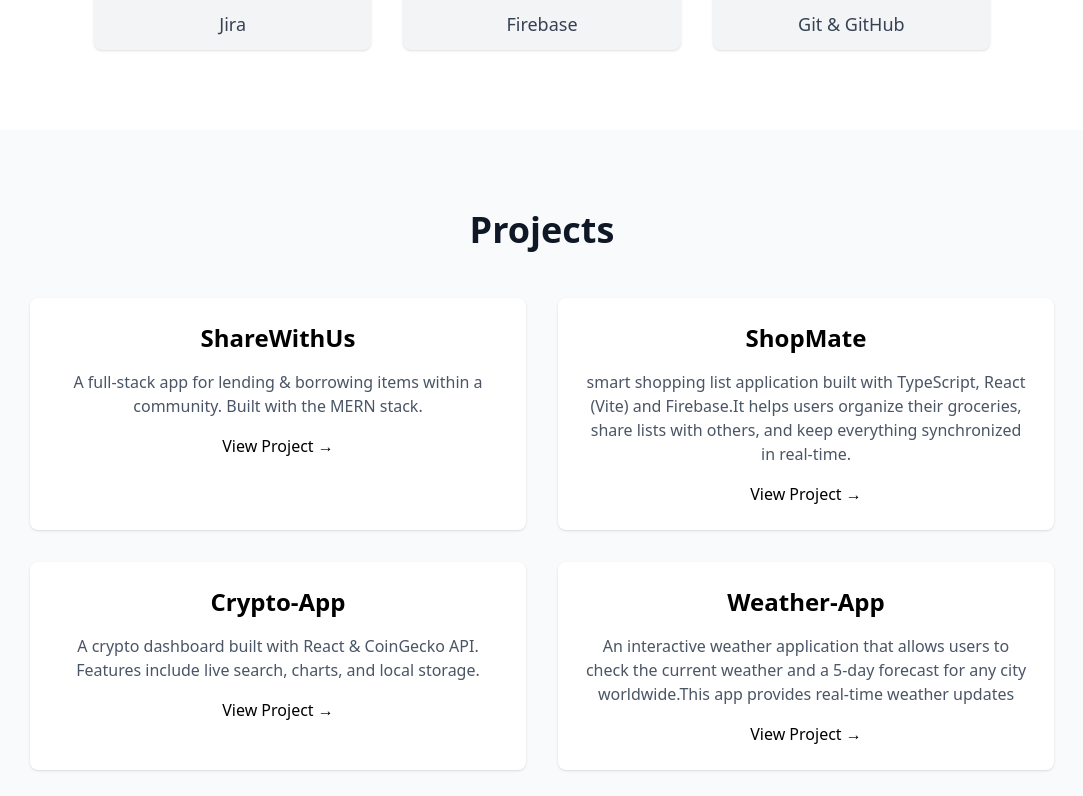
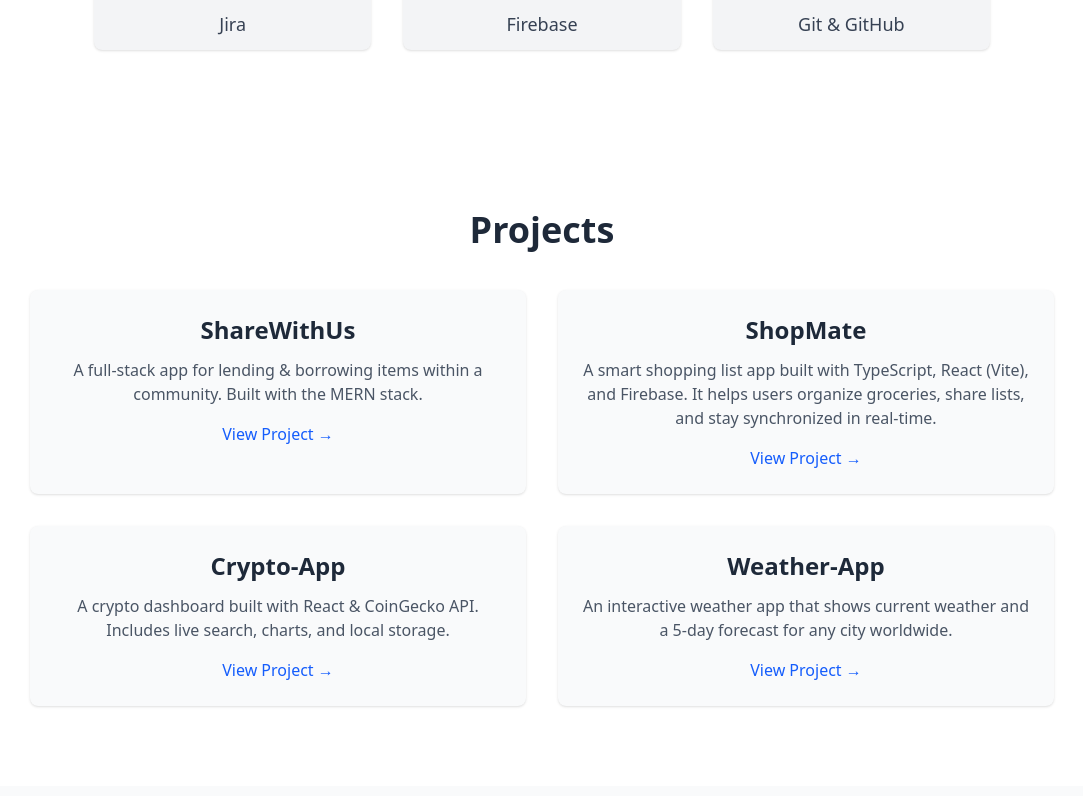
Before and after one commit to samira313/portfolio, a React (Vite) app: page / in a window 1280 px wide. Shown: the part 2084-2880 px from the top of the page, without its empty margins (98-1181 px from the left). Built offline with nearby package versions, Linux system fonts and the light colour scheme.

Commit message:
add multilingual support and clean TypeScript for Project section

```diff
--- a/src/sections/Projects.tsx
+++ b/src/sections/Projects.tsx
@@ -1,38 +1,61 @@
+import React from "react";
+import { useTranslation } from "react-i18next";
+
+// Define the allowed project keys
+type ProjectKey = "shareWithUs" | "shopMate" | "cryptoApp" | "weatherApp";
+
+// Define the structure for each project in the component
 type Project = {
-  title: string;
-  description: string;
-  link: string;
+  key: ProjectKey;
 };
 
-type ProjectsProps = {
-  projects: Project[];
-};
+const Projects: React.FC = () => {
+  const { t } = useTranslation();
 
-export default function Projects({ projects }: ProjectsProps) {
+  // List of project keys for translation lookup
+  const projects: Project[] = [
+    { key: "shareWithUs" },
+    { key: "shopMate" },
+    { key: "cryptoApp" },
+    { key: "weatherApp" },
+  ];
+
   return (
-    <section id="projects" className="py-20 px-8 bg-gray-50 text-center">
-      <h2 className="text-4xl font-bold text-gray-900 mb-12">Projects</h2>
+    <section id="projects" className="py-20 px-8 bg-white text-center">
+      {/* Section Title */}
+      <h2 className="text-4xl font-bold text-gray-800 mb-10">
+        {t("projects.title")}
+      </h2>
+
+      {/* Projects Grid */}
       <div className="grid md:grid-cols-2 gap-8 max-w-5xl mx-auto">
-        {projects.map((project, index) => (
+        {projects.map(({ key }) => (
           <div
-            key={index}
-            className="p-6 bg-white rounded-lg shadow hover:shadow-xl transition"
+            key={key}
+            className="bg-gray-50 p-6 rounded-lg shadow hover:shadow-lg transition"
           >
-            <h3 className="text-2xl font-semibold text-primary mb-4">
-              {project.title}
+            {/* Project Title */}
+            <h3 className="text-2xl font-semibold text-gray-800 mb-3">
+              {t(`projects.list.${key}.name`)}
             </h3>
-            <p className="text-gray-600 mb-4">{project.description}</p>
+
+            {/* Project Description */}
+            <p className="text-gray-600 mb-4">
+              {t(`projects.list.${key}.desc`)}
+            </p>
+
+            {/* View Project Link */}
             <a
-              href={project.link}
-              className="text-primary font-medium hover:underline"
-              target="_blank"
-              rel="noopener noreferrer"
+              href="#"
+              className="text-blue-600 font-medium hover:underline"
             >
-              View Project →
+              {t("projects.viewProject")}
             </a>
           </div>
         ))}
       </div>
     </section>
   );
-}
+};
+
+export default Projects;
```
